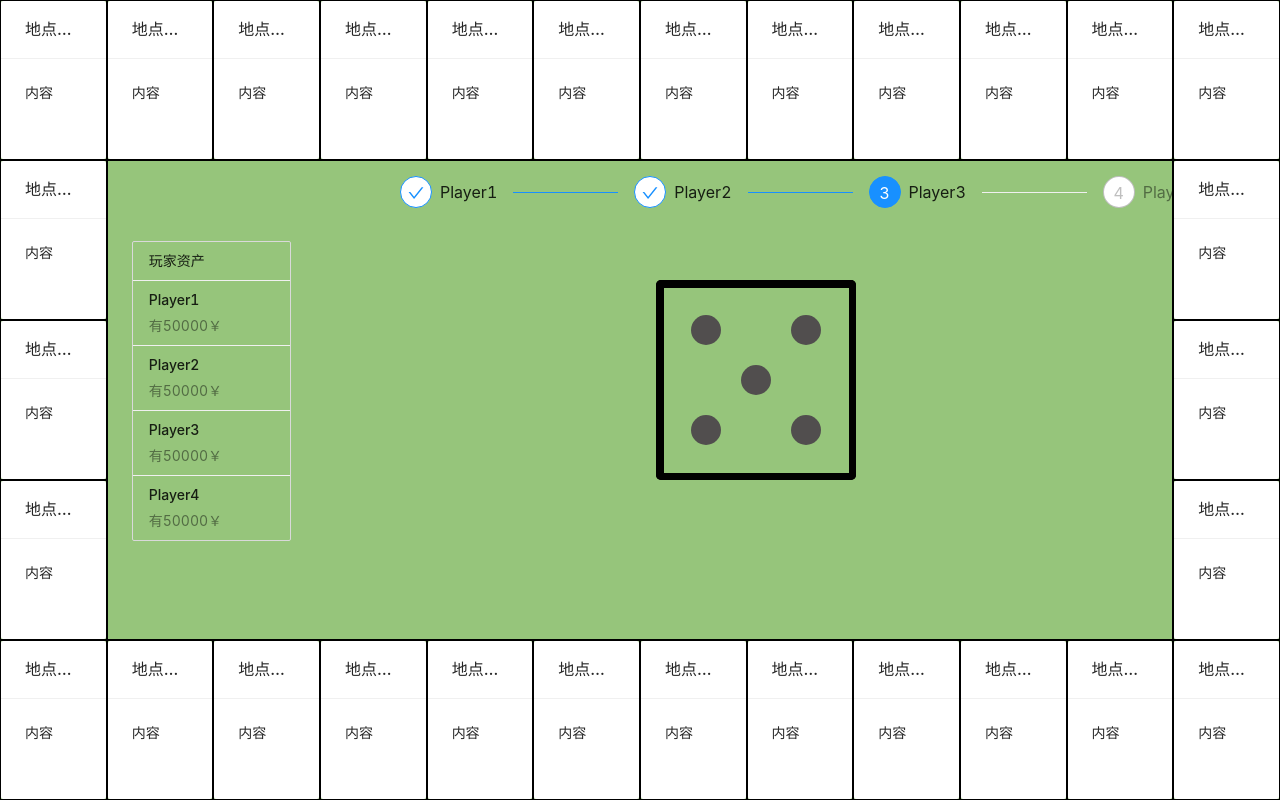
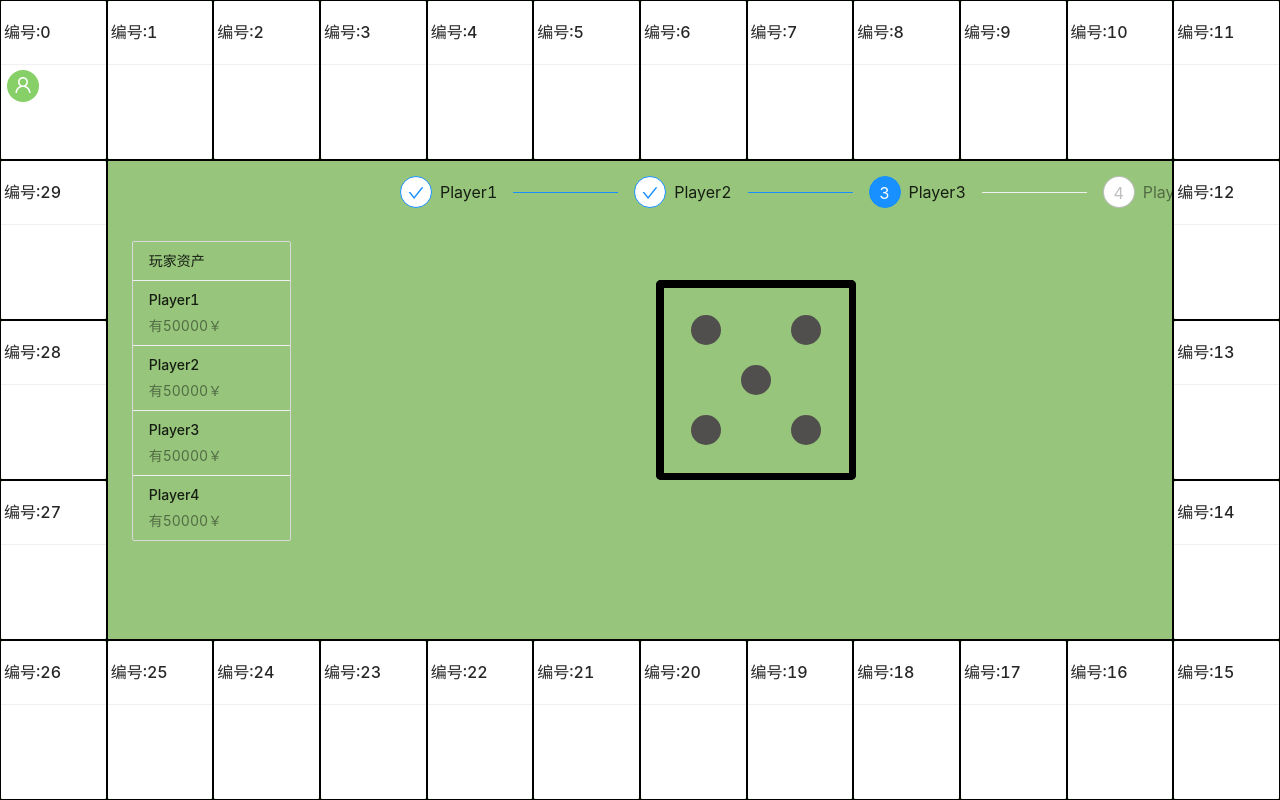
Before and after one commit to Blackmegg1/Monopoly-Hefei-Tour, a React (Create React App) app: page / in a window 1280 px wide. Built offline with nearby package versions, Linux system fonts and the light colour scheme.

Commit message:
实现了一个玩家摇骰子前进的动画”

```diff
--- a/src/components/DiceBox/index.jsx
+++ b/src/components/DiceBox/index.jsx
@@ -21,16 +21,16 @@ export default class DiceBox extends Component {
         });
     }
 
-    tick() {
+    roll() {
         this.dice1.randowDraw()
             .then(res => {
-                this.setState({ dot: res })
+                this.props.getDiceNum(res)
             })
     }
 
     render() {
         return (
-            <div id='dice' onClick={() => { this.tick() }}>
+            <div id='dice' onClick={() => { this.roll() }}>
                 <canvas id="canvas" width="200" height="200"></canvas>
             </div>
         )
--- a/src/components/Map/index.jsx
+++ b/src/components/Map/index.jsx
@@ -1,5 +1,6 @@
 import React, { Component } from 'react'
 import { Col, Row } from 'antd'
+
 import Square from '../Square'
 import Info from '../Info'
 import Turn from '../Turn'
@@ -7,75 +8,129 @@ import Dice from '../DiceBox'
 
 import './index.css'
 
+let mapData = [
+  { num: 0, visible: 'visble' },
+  { num: 1, visible: 'hidden' },
+  { num: 2, visible: 'hidden' },
+  { num: 3, visible: 'hidden' },
+  { num: 4, visible: 'hidden' },
+  { num: 5, visible: 'hidden' },
+  { num: 6, visible: 'hidden' },
+  { num: 7, visible: 'hidden' },
+  { num: 8, visible: 'hidden' },
+  { num: 9, visible: 'hidden' },
+  { num: 10, visible: 'hidden' },
+  { num: 11, visible: 'hidden' },
+  { num: 12, visible: 'hidden' },
+  { num: 13, visible: 'hidden' },
+  { num: 14, visible: 'hidden' },
+  { num: 15, visible: 'hidden' },
+  { num: 16, visible: 'hidden' },
+  { num: 17, visible: 'hidden' },
+  { num: 18, visible: 'hidden' },
+  { num: 19, visible: 'hidden' },
+  { num: 20, visible: 'hidden' },
+  { num: 21, visible: 'hidden' },
+  { num: 22, visible: 'hidden' },
+  { num: 23, visible: 'hidden' },
+  { num: 24, visible: 'hidden' },
+  { num: 25, visible: 'hidden' },
+  { num: 26, visible: 'hidden' },
+  { num: 27, visible: 'hidden' },
+  { num: 28, visible: 'hidden' },
+  { num: 29, visible: 'hidden' }
+]
 
 // 地图组件
 export default class Map extends Component {
+  constructor(props) {
+    super(props)
+    this.state = {
+      diceNum: 0,
+      mapData: mapData,
+    }
+  }
+
+  getDiceNum(n) {
+    let newMapData = this.state.mapData
+    let oldDiceNum = this.state.diceNum
+    newMapData[oldDiceNum].visible = 'hidden'
+    newMapData[oldDiceNum + n].visible = 'visible'
+    this.setState({ diceNum: n + oldDiceNum, mapData: newMapData })
+  }
 
   render() {
     return (
       <div>
         <Row className="row">
-          <Col span={2} className='col-item'><Square /></Col>
-          <Col span={2} className='col-item'><Square /></Col>
-          <Col span={2} className='col-item'><Square /></Col>
-          <Col span={2} className='col-item'><Square /></Col>
-          <Col span={2} className='col-item'><Square /></Col>
-          <Col span={2} className='col-item'><Square /></Col>
-          <Col span={2} className='col-item'><Square /></Col>
-          <Col span={2} className='col-item'><Square /></Col>
-          <Col span={2} className='col-item'><Square /></Col>
-          <Col span={2} className='col-item'><Square /></Col>
-          <Col span={2} className='col-item'><Square /></Col>
-          <Col span={2} className='col-item'><Square /></Col>
+          {
+            // eslint-disable-next-line
+            this.state.mapData.map((v, k) => {
+              if (k < 12) {
+                return (<Col span={2} className='col-item' key={v.num}>
+                  <Square num={v.num} visible={v.visible} />
+                </Col>)
+              }
+            })
+          }
         </Row>
 
         <Row className='row-center'>
           <Col span={2} >
-            <Row className='row'>
-              <Col span={24} className='col-item'><Square /></Col>
-            </Row>
-            <Row className='row'>
-              <Col span={24} className='col-item'><Square /></Col>
-            </Row>
-            <Row className='row'>
-              <Col span={24} className='col-item'><Square /></Col>
-            </Row>
+            {
+              // 这里需要反转数组
+              // eslint-disable-next-line
+              this.state.mapData.slice(27, 30).reverse().map((v, k) => {
+                if (k < 3) {
+                  return (
+                    <Row className='row' key={v.num}>
+                      <Col span={24} className='col-item'>
+                        <Square num={v.num} visible={v.visible} />
+                      </Col>
+                    </Row>)
+                }
+              })
+            }
           </Col>
 
           {/* main box */}
           <Col span={20} className='col-item'>
             <Info />
             <Turn />
-            <Dice />
+            <Dice getDiceNum={(n) => this.getDiceNum(n)} />
           </Col>
 
 
           <Col span={2}>
-            <Row className='row'>
-              <Col span={24} className='col-item'><Square /></Col>
-            </Row>
-            <Row className='row'>
-              <Col span={24} className='col-item'><Square /></Col>
-            </Row>
-            <Row className='row'>
-              <Col span={24} className='col-item'><Square /></Col>
-            </Row>
+            {
+              // eslint-disable-next-line
+              this.state.mapData.map((v, k) => {
+                if (11 < k && k < 15) {
+                  return (
+                    <Row className='row' key={v.num}>
+                      <Col span={24} className='col-item'>
+                        <Square num={v.num} visible={v.visible} />
+                      </Col>
+                    </Row>
+                  )
+                }
+              })
+            }
           </Col>
         </Row>
 
         <Row className='row'>
-          <Col span={2} className='col-item'><Square /></Col>
-          <Col span={2} className='col-item'><Square /></Col>
-          <Col span={2} className='col-item'><Square /></Col>
-          <Col span={2} className='col-item'><Square /></Col>
-          <Col span={2} className='col-item'><Square /></Col>
-          <Col span={2} className='col-item'><Square /></Col>
-          <Col span={2} className='col-item'><Square /></Col>
-          <Col span={2} className='col-item'><Square /></Col>
-          <Col span={2} className='col-item'><Square /></Col>
-          <Col span={2} className='col-item'><Square /></Col>
-          <Col span={2} className='col-item'><Square /></Col>
-          <Col span={2} className='col-item'><Square /></Col>
+          {
+            // 这里需要反转数组
+            // eslint-disable-next-line
+            this.state.mapData.slice(15, 27).reverse().map((v, k) => {
+              if (k < 13) {
+                return (<Col span={2} className='col-item' key={v.num}>
+                  <Square num={v.num} visible={v.visible} />
+                </Col>)
+              }
+            })
+          }
         </Row>
 
       </div>
--- /dev/null
+++ b/src/components/Player/index.css
@@ -0,0 +1,7 @@
+#playerdefault {
+    position: relative;
+    top: 0px;
+    left: 0px;
+    margin: 1px;
+    background-color: #87d068;
+}
--- /dev/null
+++ b/src/components/Player/index.jsx
@@ -0,0 +1,15 @@
+import React, { Component } from 'react'
+import { Avatar } from 'antd'
+import { UserOutlined } from '@ant-design/icons';
+
+import './index.css'
+
+export default class Player extends Component {
+    render() {
+        return (
+            <div style={{ 'visibility': this.props.visible }}>
+                <Avatar id='playerdefault' icon={<UserOutlined />} />
+            </div>
+        )
+    }
+}
--- a/src/components/Square/index.jsx
+++ b/src/components/Square/index.jsx
@@ -1,14 +1,22 @@
 import React, { Component } from 'react'
+import Player from '../Player'
 import { Card } from 'antd'
 
 import './index.css'
 
 // 地图中每个格子组件
 export default class Square extends Component {
+
     render() {
         return (
-            <Card title="地点名称" bordered={false} className="Square">
-                <div>内容</div>
+            <Card
+                title={`编号:${this.props.num}`}
+                bordered={false}
+                className="Square"
+                headStyle={{ 'fontSize': '16px', 'padding': '3px' }}
+                bodyStyle={{ 'padding': '5px' }}
+            >
+                <Player visible={this.props.visible} />
             </Card>
         )
     }
```
